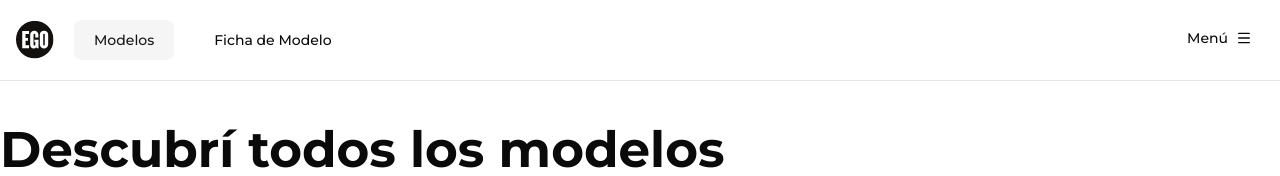
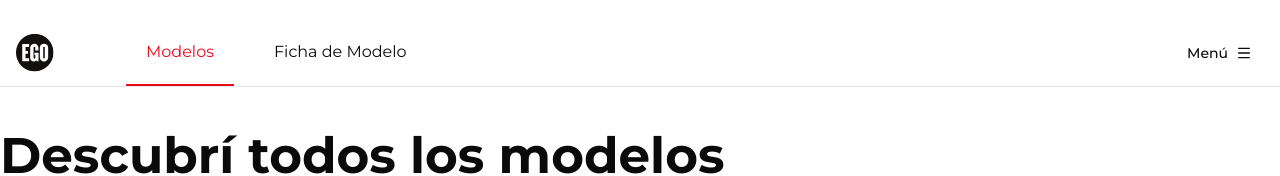
Before and after one commit to Benit0Trdlla/ego-tech-test, a Next.js app: page / in a window 1280 px wide. Shown: the top 176 px of the page. Built offline with nearby package versions, Linux system fonts and the light colour scheme; no server answers.

Commit message:
Refactor Navbar and MenuTab layout and styles

```diff
--- a/components/Navbar.tsx
+++ b/components/Navbar.tsx
@@ -3,10 +3,12 @@ import MenuToggle from "./ui/MenuToggle";
 import Image from "next/image";
 export function Navbar() {
     return (
-        <header className="w-full px-4 py-5 mb-5 flex justify-between border-b">
-            <div className="flex items-center justify-between gap-5">
+        <header className="w-full px-4 pt-5 mb-5 flex items-center justify-between border-b">
+            <div className="flex items-center justify-between gap-8">
                 <Image src="/Logo.svg" alt="EGO Logo" width={38} height={40} />
-                <MenuTab />
+                <div className="ml-10">
+                    <MenuTab />
+                </div>
             </div>
             <MenuToggle />
         </header>
--- a/components/ui/MenuTab.tsx
+++ b/components/ui/MenuTab.tsx
@@ -13,14 +13,13 @@ export const MenuTab = () => {
     return (
         <nav className="gap-5 flex-wrap hidden md:flex">
             {tabs.map((tab) => (
-                <Button
+                <div
                     key={tab}
                     onClick={() => setActiveTab(tab)}
-                    variant={activeTab === tab ? "secondary" : "ghost"}
-                    className="p-5"
+                    className={` transition-colors duration-200 hover:bg-white p-5 ${activeTab === tab ? "text-[#EB0A1E] border-b-2 border-[#EB0A1E]" : ""}`}
                 >
                     {tab}
-                </Button>
+                </div>
             ))}
         </nav>
     )
```
